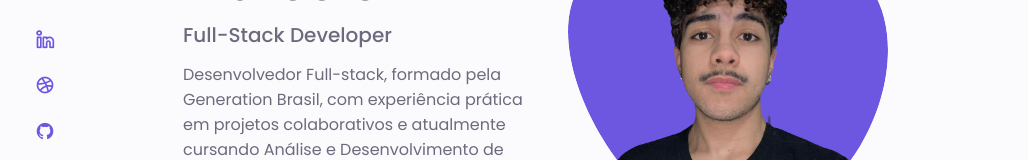
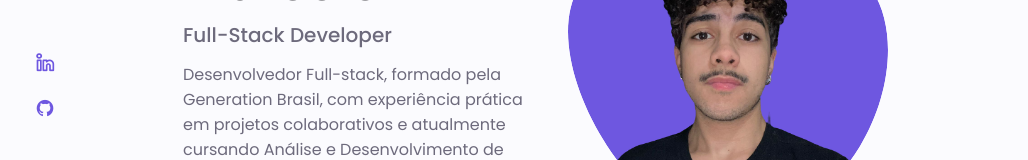
Before and after one commit to celoselado/celoselado.github.io, a plain HTML site: page index.html in a window 1280 px wide. Shown: the part 308-468 px from the top of the page, without its empty margins (125-1153 px from the left). Drawn offline with nearby package versions, Linux system fonts and the light colour scheme.

Commit message:
Alterações feitas no index

```diff
--- a/index.html
+++ b/index.html
@@ -74,10 +74,6 @@
                         <div class="home__social">
                             <a href="https://www.linkedin.com/in/celoselado/" target="_blank" class="home__social-icon">
                                 <i class="uil uil-linkedin-alt"></i>
-                            </a>
-
-                            <a href="https://dribbble.com/" target="_blank" class="home__social-icon">
-                                <i class="uil uil-dribbble"></i>
                             </a>
 
                             <a href="https://github.com/celoselado" target="_blank" class="home__social-icon">
```
